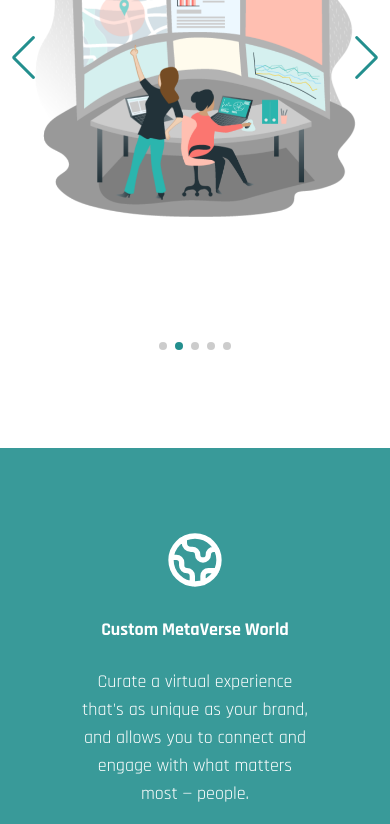
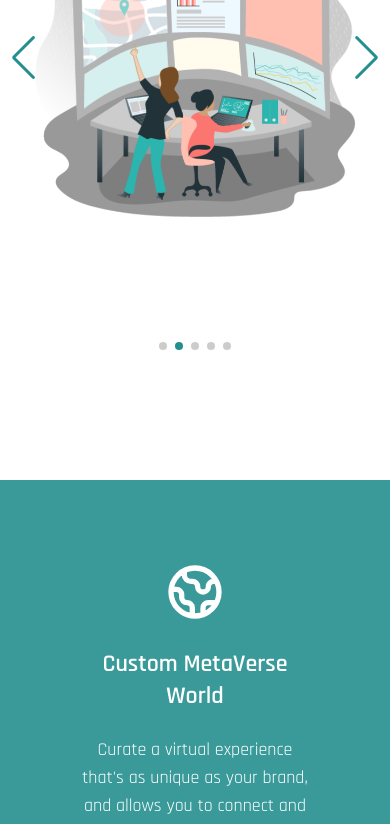
Before and after one commit to MarcelloAbate/kammamuri-vr, a React (Create React App) app: page / in a window 390 px wide. Shown: the part 3196-4020 px from the top of the page. Built offline with nearby package versions, Linux system fonts and the light colour scheme.

Commit message:
style fixes

```diff
--- a/src/components/sections/Features/Features.module.css
+++ b/src/components/sections/Features/Features.module.css
@@ -1,5 +1,5 @@
 .root {
-  @apply pt-12 bg-white grid grid-cols-1 sm:grid-cols-2 lg:grid-cols-3 text-center;
+  @apply pt-20 bg-white grid grid-cols-1 sm:grid-cols-2 lg:grid-cols-3 text-center;
 }
 
 .feature {
@@ -11,5 +11,5 @@
 }
 
 .feature-title {
-  @apply font-bold text-lg;
+  @apply font-semibold text-2xl;
 }
--- a/src/components/sections/HalfCarousel/HalfCarousel.module.css
+++ b/src/components/sections/HalfCarousel/HalfCarousel.module.css
@@ -7,7 +7,7 @@
 }
 
 .phrases {
-  @apply text-lg text-primary-600 font-semibold uppercase pt-8 pb-12;
+  @apply text-4xl text-primary-600 font-semibold uppercase pt-8 pb-12;
 }
 
 .business-pre {
```
